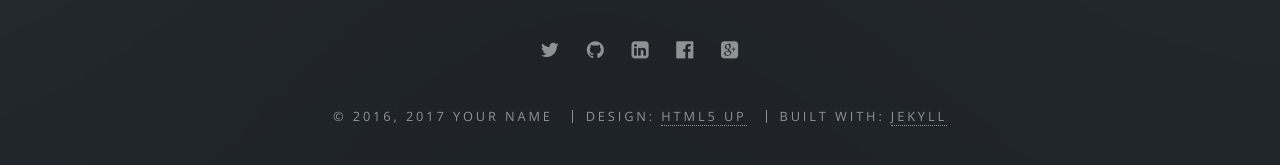
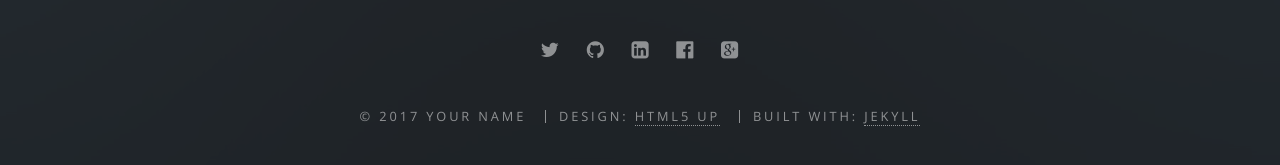
Before and after one commit to JackyHan/jackyhan.github.io, a Jekyll site: the page built from index.html, in a window 1280 px wide and 900 px high, scrolled down 3484 px. Shown: the part 681-846 px from the top of the window. Built offline with Jekyll 4.4.1, drawn with Linux system fonts in a browser that asks for light colours.

Commit message:
changed year

```diff
--- a/_config.yml
+++ b/_config.yml
@@ -6,7 +6,7 @@ title: Jacky Han
 description: |
   Jacky's personal website
 owner: Your Name # or company name
-first_published: 2016 # if migrating another site, the year of your first publish
+first_published: 2017 # if migrating another site, the year of your first publish
 email: your-email@domain.com
 baseurl: "" # the subpath of your site, e.g. /blog
 url: "http://yourdomain.com" # the base hostname & protocol for your site
```
Also changed, not shown: 1 other file.
